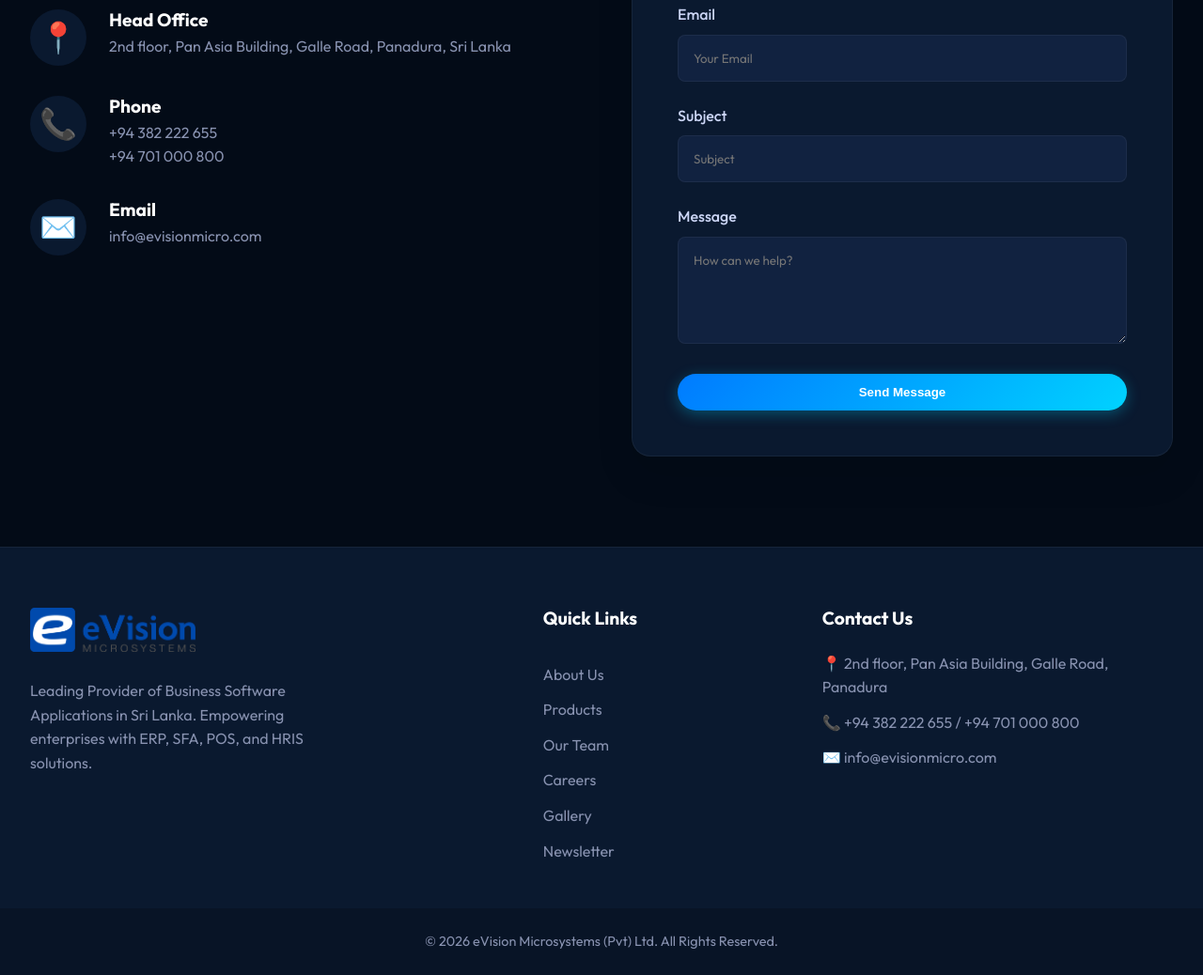
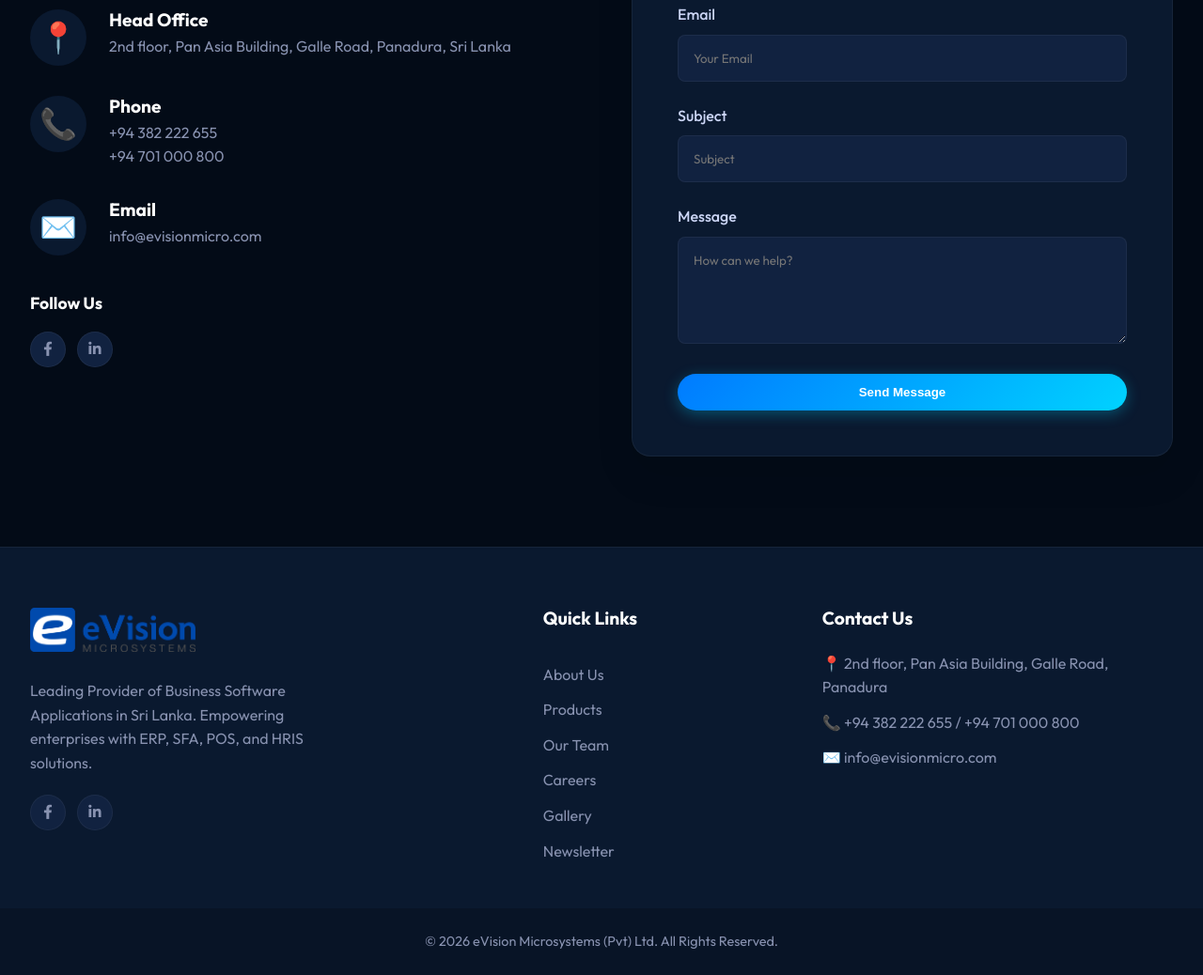
Before and after one commit to nejawittatchy/evisionmicro-web, a website built with Vite: page index.html in a window 1280 px wide. Shown: the part 4397-5435 px from the top of the page at 94% size. Built offline with nearby package versions, Linux system fonts and the light colour scheme.

Commit message:
feat: Introduce new global styling with dark/light theme and enhance footer social links across multiple pages.

```diff
--- a/index.html
+++ b/index.html
@@ -271,6 +271,17 @@
               </div>
             </div>
           </div>
+          <div style="margin-top: 2.5rem;">
+            <h4 style="font-size: 1.1rem; margin-bottom: 1rem; color: var(--color-heading);">Follow Us</h4>
+            <div class="footer-social">
+              <a href="https://www.facebook.com/EVisionM/" target="_blank" rel="noopener" class="fb" aria-label="Facebook">
+                <i class="fab fa-facebook-f"></i>
+              </a>
+              <a href="https://lk.linkedin.com/company/evisionmicro" target="_blank" rel="noopener" class="li" aria-label="LinkedIn">
+                <i class="fab fa-linkedin-in"></i>
+              </a>
+            </div>
+          </div>
         </div>
         <div class="contact-form-wrapper">
           <form class="contact-form" onsubmit="event.preventDefault(); alert('Message sent successfully!');">
@@ -312,6 +323,14 @@
         </a>
         <p class="footer-desc">Leading Provider of Business Software Applications in Sri Lanka. Empowering enterprises
           with ERP, SFA, POS, and HRIS solutions.</p>
+        <div class="footer-social">
+          <a href="https://www.facebook.com/EVisionM/" target="_blank" rel="noopener" class="fb" aria-label="Facebook">
+            <i class="fab fa-facebook-f"></i>
+          </a>
+          <a href="https://lk.linkedin.com/company/evisionmicro" target="_blank" rel="noopener" class="li" aria-label="LinkedIn">
+            <i class="fab fa-linkedin-in"></i>
+          </a>
+        </div>
       </div>
       <div class="footer-links">
         <h4>Quick Links</h4>
--- a/src/style.css
+++ b/src/style.css
@@ -953,12 +953,44 @@
   font-size: 0.9rem;
 }
 
+/* Footer Social Icons */
+.footer-social {
+  display: flex;
+  gap: 0.75rem;
+  margin-top: 1.25rem;
+}
+
+.footer-social a {
+  width: 38px;
+  height: 38px;
+  border-radius: 50%;
+  background: var(--color-surface-light);
+  border: 1px solid var(--color-border);
+  display: flex;
+  align-items: center;
+  justify-content: center;
+  color: var(--color-text-muted);
+  font-size: 0.95rem;
+  transition: var(--transition);
+}
+
+.footer-social a:hover {
+  transform: translateY(-3px);
+  border-color: var(--color-primary);
+  color: var(--color-primary);
+  box-shadow: 0 4px 12px rgba(0, 210, 255, 0.25);
+}
+
+.footer-social a.fb:hover  { border-color: #1877f2; color: #1877f2; box-shadow: 0 4px 12px rgba(24,119,242,0.25); }
+.footer-social a.li:hover  { border-color: #0a66c2; color: #0a66c2; box-shadow: 0 4px 12px rgba(10,102,194,0.25); }
+
 @media (max-width: 768px) {
   .footer-content {
     grid-template-columns: 1fr;
     gap: 2rem;
   }
 }
+
 
 /* WhatsApp Floating Widget */
 .whatsapp-float {
```
Also changed, not shown: clients.html (+8 -0 lines), gallery.html (+8 -0 lines), newsletter.html (+8 -0 lines), team.html (+8 -0 lines).
